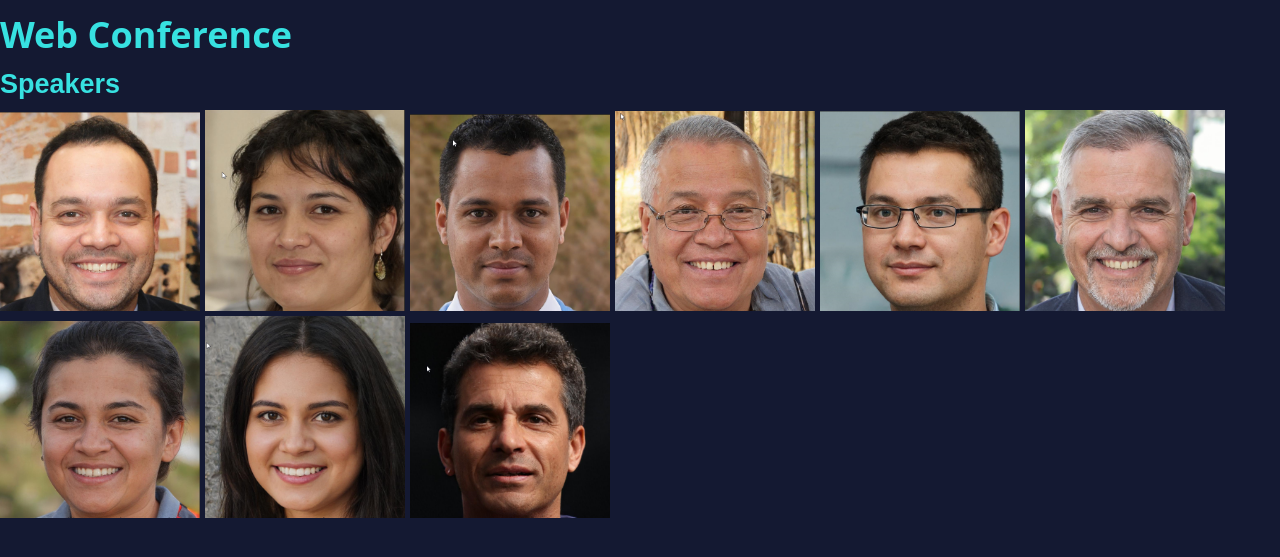
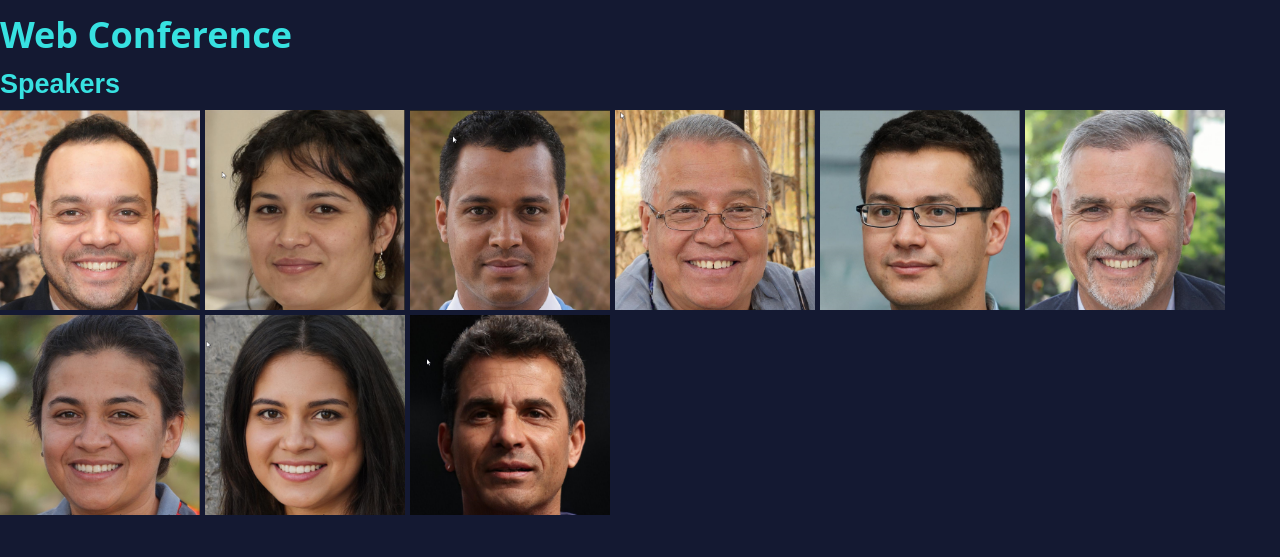
Before and after one commit to gothamgo/bweb, a Jekyll site: the page built from index.html, in a window 1280 px wide. Shown: the top 557 px of the page. Built offline with Jekyll 4.4.1, drawn with Linux system fonts in a browser that asks for light colours.

Commit message:
Update index.html

```diff
--- a/index.html
+++ b/index.html
@@ -10,12 +10,12 @@
 
 <h2>Speakers</h2>
 
-<img src="{{site.url}}/images/113f63c7b7be0723c61a646c13efe430.png" width="200">
-<img src="{{site.url}}/images/11882d67779a93c29216c1c6b465ed2e.png" width="200">
-<img src="{{site.url}}/images/118d8b62f468836d572ebafb98f1a65e.png" width="200">
-<img src="{{site.url}}/images/11967f63dd951f7ea682ab1239131c7d.png" width="200">
-<img src="{{site.url}}/images/11b418bf0a8d76da9fa5d3ca72c4eba3.png" width="200">
-<img src="{{site.url}}/images/1ece1693437e7b9a77823a98e95b81cc.png" width="200">
-<img src="{{site.url}}/images/6ad7f3a34309beba7318a4b9a53e6fe9.png" width="200">
-<img src="{{site.url}}/images/83fa18cdcd216e7220794a23e76fe0dc.png" width="200">
-<img src="{{site.url}}/images/a95192c2c84e5b344eab1038815c4fc5.png" width="200">
+<img src="{{site.url}}/images/113f63c7b7be0723c61a646c13efe430.png" width="200" height="200">
+<img src="{{site.url}}/images/11882d67779a93c29216c1c6b465ed2e.png" width="200" height="200">
+<img src="{{site.url}}/images/118d8b62f468836d572ebafb98f1a65e.png" width="200" height="200">
+<img src="{{site.url}}/images/11967f63dd951f7ea682ab1239131c7d.png" width="200" height="200">
+<img src="{{site.url}}/images/11b418bf0a8d76da9fa5d3ca72c4eba3.png" width="200" height="200">
+<img src="{{site.url}}/images/1ece1693437e7b9a77823a98e95b81cc.png" width="200" height="200">
+<img src="{{site.url}}/images/6ad7f3a34309beba7318a4b9a53e6fe9.png" width="200" height="200">
+<img src="{{site.url}}/images/83fa18cdcd216e7220794a23e76fe0dc.png" width="200" height="200">
+<img src="{{site.url}}/images/a95192c2c84e5b344eab1038815c4fc5.png" width="200" height="200">
```
